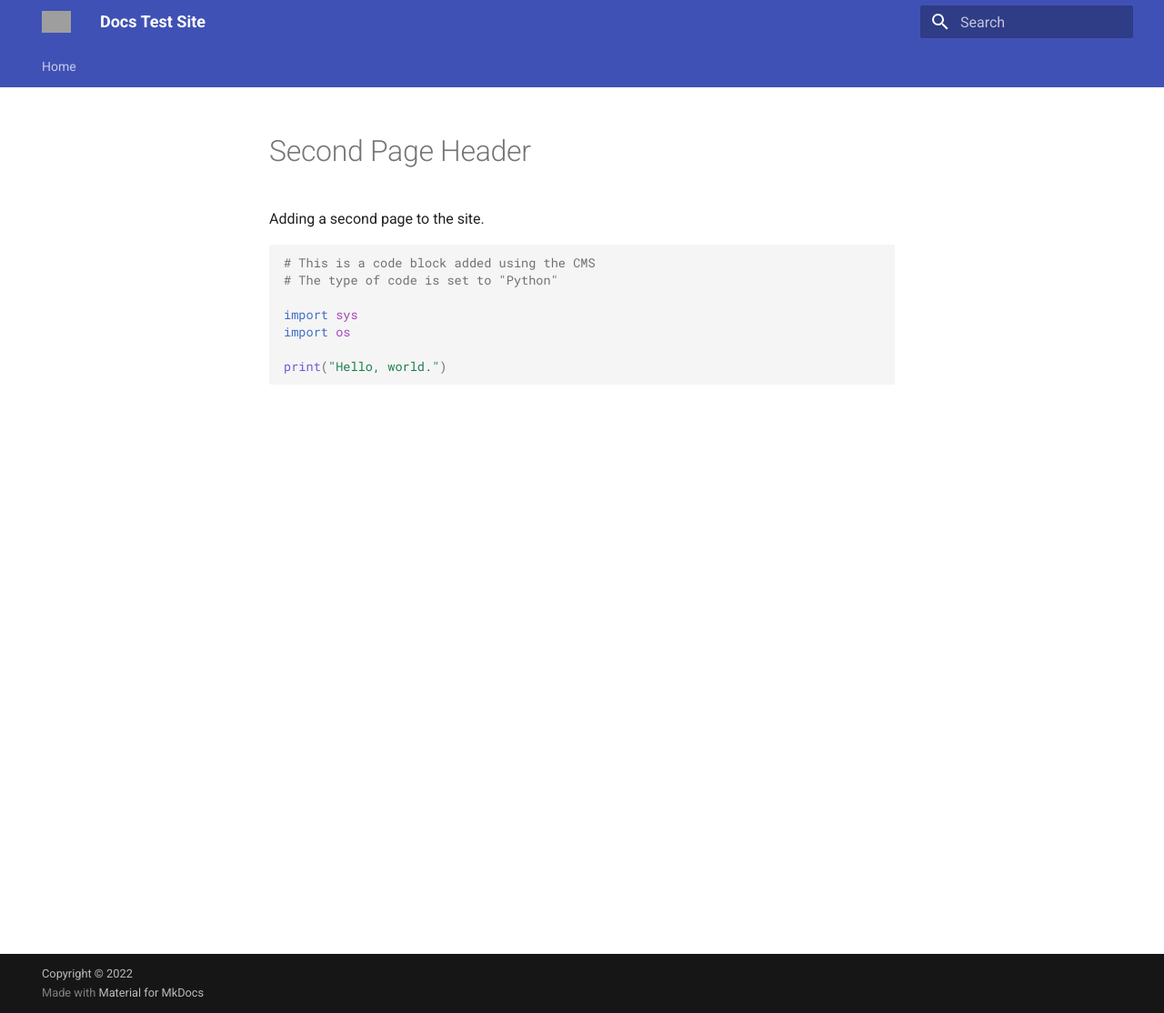
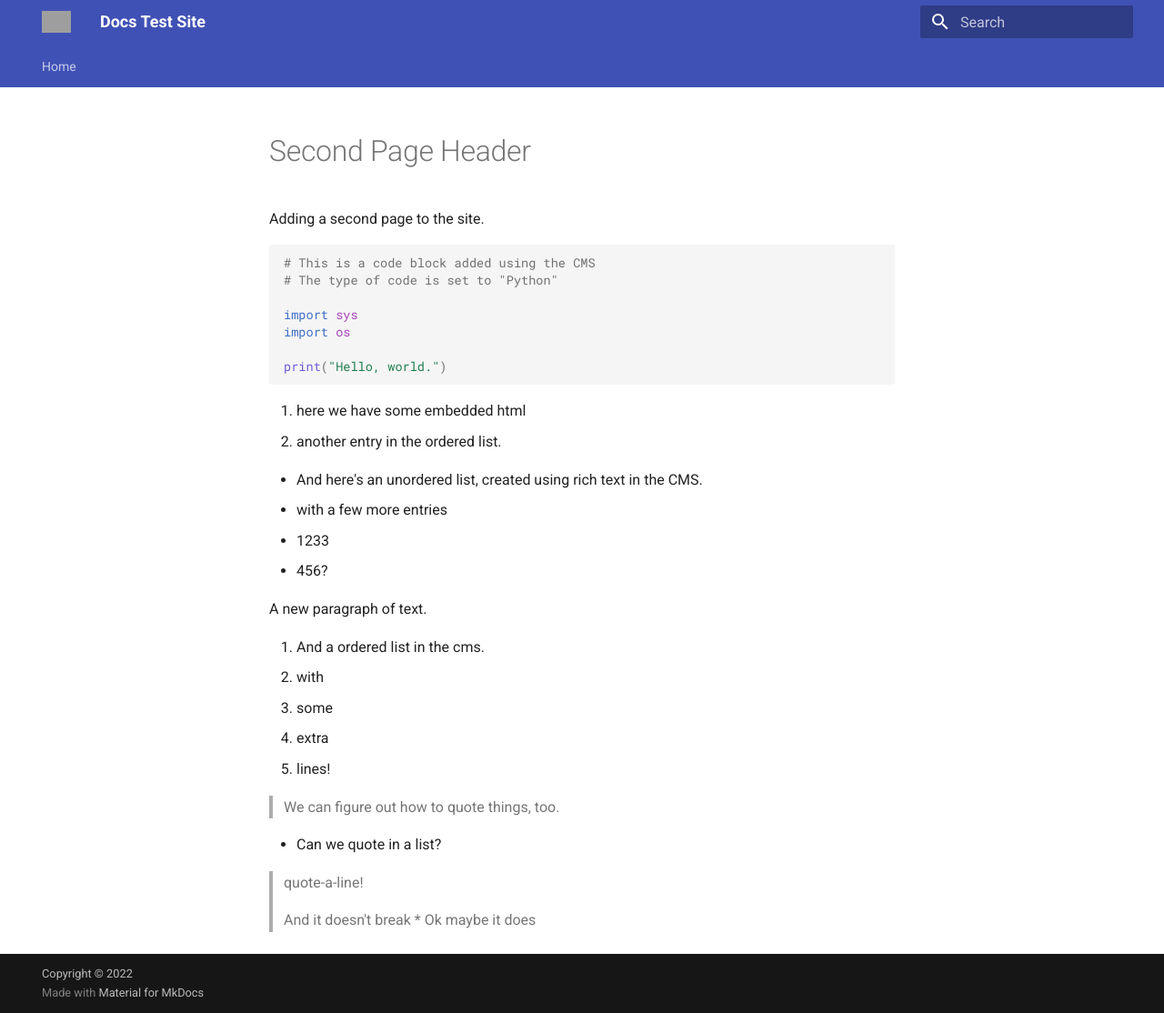
Before and after one commit to dicta/doc-infra, an MkDocs documentation site: the page built from docs/second-page.md, in a window 1280 px wide and 1114 px high. Shown: the whole window at 91% size. Built offline with MkDocs 1.6.1 and Material for MkDocs 9.7.7, drawn with Linux system fonts in a browser that asks for light colours; grey boxes are pictures that could not be loaded.

Commit message:
Update Documents “second-page”

````diff
--- a/docs/second-page.md
+++ b/docs/second-page.md
@@ -14,3 +14,30 @@ import os
 
 print("Hello, world.")
 ```
+
+<ol>
+<li> here we have some embedded html </li>
+<li> another entry in the ordered list. </li>
+</ol>
+
+* And here's an unordered list, created using rich text in the CMS.
+* with a few more entries
+* 1233
+* 456?
+
+A new paragraph of text.
+
+1. And a ordered list in the cms.
+2. with
+3. some
+4. extra
+5. lines!
+
+> We can figure out how to quote things, too.
+
+* Can we quote in a list?
+
+  > quote-a-line!
+  >
+  > And it doesn't break
+* Ok maybe it does
````
